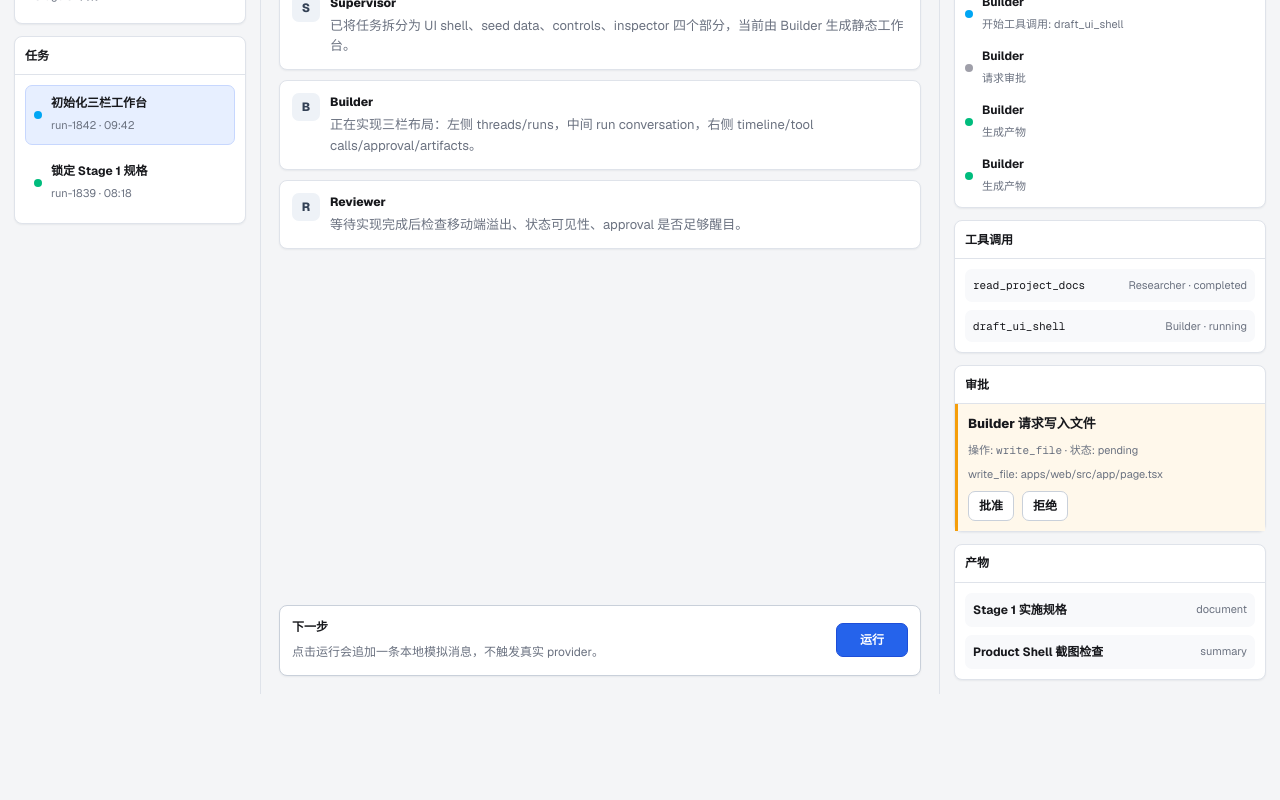
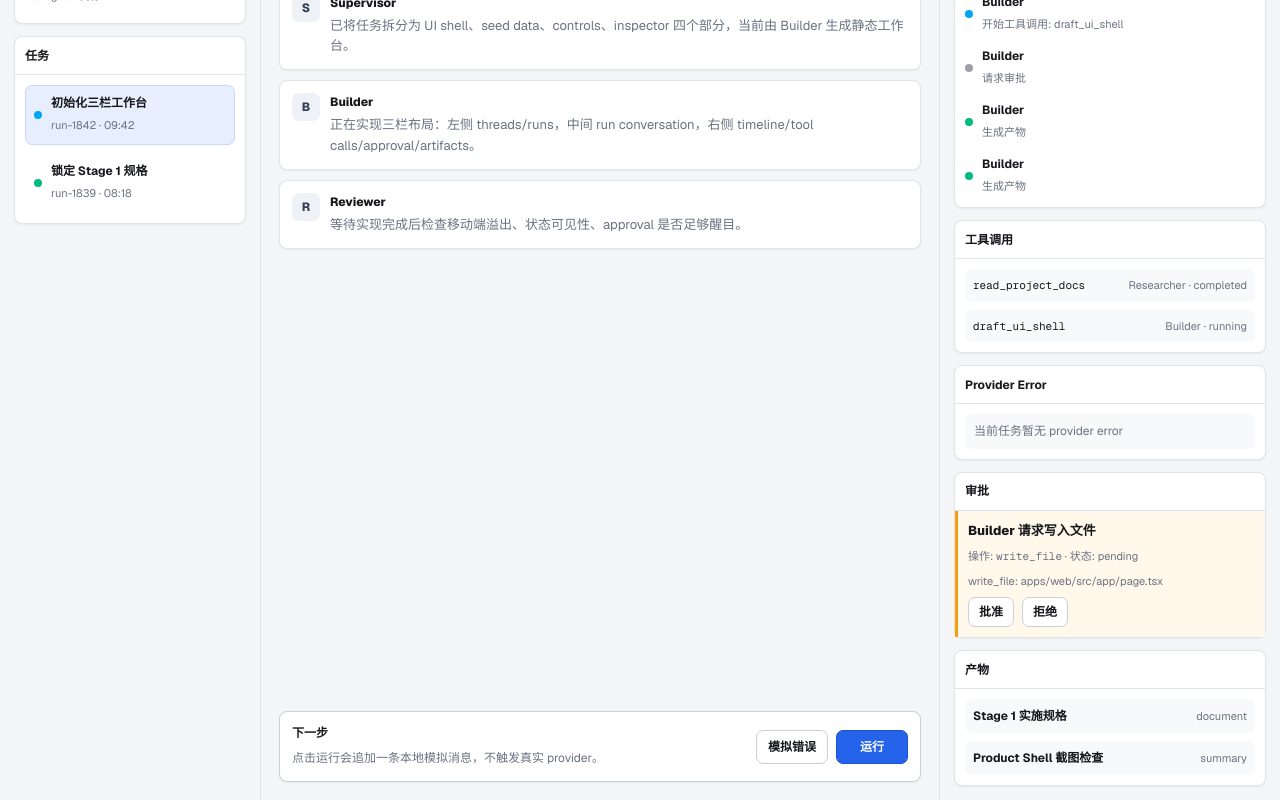
Before and after one commit to wjlGitHub2021/SageAgent, a Next.js app in the folder apps/web/: page / in a window 1280 px wide. Shown: the part 286-1086 px from the top of the page. Before the commit the page ends 980 px from the top, so only its background shows below. Built offline with nearby package versions, Linux system fonts and the light colour scheme.

Commit message:
实现：展示Provider错误状态

```diff
--- a/apps/web/src/app/globals.css
+++ b/apps/web/src/app/globals.css
@@ -493,6 +493,20 @@ code {
   color: #fff;
 }
 
+.composer-actions {
+  display: flex;
+  flex: 0 0 auto;
+  align-items: center;
+  justify-content: flex-end;
+  gap: 8px;
+}
+
+.composer button.secondary-button {
+  border-color: var(--border-strong);
+  background: #fff;
+  color: var(--text-main);
+}
+
 .timeline,
 .approval-box {
   padding: 10px;
@@ -533,12 +547,22 @@ code {
   padding: 9px;
 }
 
-.approval-box {
+.approval-box,
+.provider-error-box {
   display: flex;
   flex-direction: column;
   gap: 8px;
+}
+
+.approval-box {
   border-left: 3px solid #f59e0b;
   background: #fff8eb;
+}
+
+.provider-error-box {
+  border-left: 3px solid #ef4444;
+  background: #fff1f2;
+  padding: 10px;
 }
 
 .approval-box.approved {
@@ -551,9 +575,22 @@ code {
   background: #fff1f2;
 }
 
-.approval-box p {
+.approval-box p,
+.provider-error-box p {
   font-size: 13px;
   font-weight: 750;
+}
+
+.provider-error-box p,
+.provider-error-box small {
+  margin: 0;
+}
+
+.provider-error-box small {
+  color: var(--text-muted);
+  font-size: 11px;
+  line-height: 1.45;
+  overflow-wrap: anywhere;
 }
 
 .approval-actions {
@@ -610,6 +647,15 @@ code {
     flex-direction: column;
   }
 
+  .composer-actions {
+    justify-content: stretch;
+  }
+
+  .composer-actions button {
+    flex: 1 1 0;
+    min-width: 0;
+  }
+
   .model-controls {
     justify-content: flex-start;
     min-width: 0;
--- a/apps/web/src/app/page.tsx
+++ b/apps/web/src/app/page.tsx
@@ -7,6 +7,7 @@ import type {
   ApprovalStatus,
   Artifact,
   DeepSeekModel,
+  Run,
   RunEvent,
   ToolCall,
 } from "@sage/shared";
@@ -38,6 +39,13 @@ const copy = {
     toolCalls: "工具调用",
     approval: "审批",
     artifacts: "产物",
+    providerError: "Provider Error",
+    noProviderError: "当前任务暂无 provider error",
+    simulateProviderError: "模拟错误",
+    providerErrorSafeMessage:
+      "DeepSeek provider 返回了本地模拟错误；敏感凭据已隐藏。",
+    failureSource: "失败来源",
+    deepSeekProvider: "DeepSeek Provider",
     nextStep: "下一步",
     run: "运行",
     approve: "批准",
@@ -89,6 +97,13 @@ const copy = {
     toolCalls: "Tool Calls",
     approval: "Approval",
     artifacts: "Artifacts",
+    providerError: "Provider Error",
+    noProviderError: "No provider error for this run",
+    simulateProviderError: "Simulate error",
+    providerErrorSafeMessage:
+      "DeepSeek provider returned a local simulated error; sensitive credentials are hidden.",
+    failureSource: "Failure source",
+    deepSeekProvider: "DeepSeek Provider",
     nextStep: "Next step",
     run: "Run",
     approve: "Approve",
@@ -497,6 +512,11 @@ type ArtifactRow = {
   kind: string;
 };
 
+type ProviderErrorState = {
+  readonly failedAgent: string;
+  readonly status: string;
+};
+
 function StatusDot({ status }: { status: string }) {
   const color =
     status === "completed" || status === "approved"
@@ -550,6 +570,7 @@ export default function Home() {
   const activeToolCalls = getToolCallRows(runEvents, activeRunId);
   const activeApproval = getActiveApproval(runEvents, activeRunId);
   const activeArtifacts = getArtifactRows(runEvents, activeRunId);
+  const activeProviderError = getProviderError(runEvents, activeRunId);
 
   function handleNewThread() {
     const nextIndex = threadItems.length + 1;
@@ -634,6 +655,41 @@ export default function Home() {
         },
       ];
     });
+  }
+
+  function handleProviderError() {
+    const failedAt = new Date().toISOString();
+    const failedRun: Run = {
+      id: activeRunId,
+      threadId: activeThreadId,
+      title: activeRun?.title.en ?? "Local provider run",
+      goal: activeRun?.title.en ?? "Local provider run",
+      status: "failed",
+      activeAgent: "supervisor",
+      settings: {
+        model,
+        thinkingEnabled,
+        reasoningEffort,
+      },
+      createdAt: failedAt,
+      updatedAt: failedAt,
+      completedAt: failedAt,
+    };
+
+    setRunEvents((current) => [
+      ...current,
+      {
+        id: `event-provider-error-${Date.now()}`,
+        runId: activeRunId,
+        type: "run.failed",
+        sequence: nextEventSequence(current, activeRunId),
+        createdAt: failedAt,
+        payload: {
+          run: failedRun,
+          error: copy.en.providerErrorSafeMessage,
+        },
+      },
+    ]);
   }
 
   return (
@@ -805,7 +861,12 @@ export default function Home() {
               <p>{t.nextStep}</p>
               <span>{t.composerHint}</span>
             </div>
-            <button onClick={handleRunClick}>{t.run}</button>
+            <div className="composer-actions">
+              <button className="secondary-button" onClick={handleProviderError}>
+                {t.simulateProviderError}
+              </button>
+              <button onClick={handleRunClick}>{t.run}</button>
+            </div>
           </div>
         </section>
 
@@ -839,6 +900,23 @@ export default function Home() {
                 ))
               )}
             </div>
+          </Panel>
+
+          <Panel title={t.providerError}>
+            {activeProviderError ? (
+              <div className="provider-error-box">
+                <p>{t.providerError}</p>
+                <small>
+                  {t.failureSource}: {activeProviderError.failedAgent} ·{" "}
+                  {t.status}: {activeProviderError.status}
+                </small>
+                <small>{t.providerErrorSafeMessage}</small>
+              </div>
+            ) : (
+              <div className="stack">
+                <div className="empty-row">{t.noProviderError}</div>
+              </div>
+            )}
           </Panel>
 
           <Panel title={t.approval}>
@@ -1101,6 +1179,27 @@ function getArtifactRows(
     .map((event) => toArtifactRow(event.payload.artifact));
 }
 
+function getProviderError(
+  events: readonly RunEvent[],
+  activeRunId: string,
+): ProviderErrorState | null {
+  const failedEvent = getEventsForRun(events, activeRunId)
+    .filter(
+      (event): event is Extract<RunEvent, { type: "run.failed" }> =>
+        event.type === "run.failed",
+    )
+    .at(-1);
+
+  if (!failedEvent) return null;
+
+  return {
+    failedAgent: failedEvent.payload.run.activeAgent
+      ? agentLabels[failedEvent.payload.run.activeAgent]
+      : "System",
+    status: failedEvent.payload.run.status,
+  };
+}
+
 function toArtifactRow(artifact: Artifact): ArtifactRow {
   return {
     id: artifact.id,
```
Also changed, not shown: 2 other files (tests, documents, lock files or other folders).
